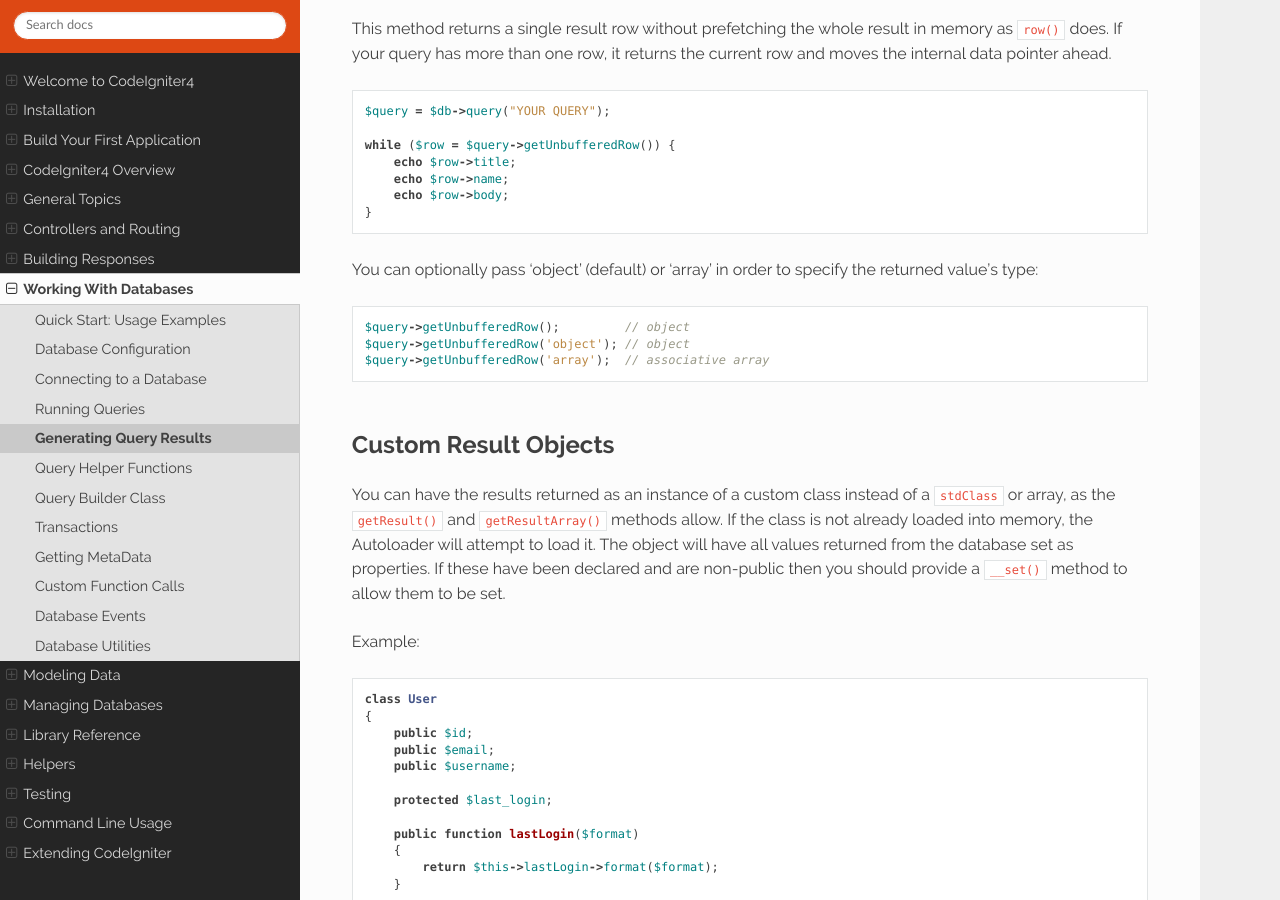
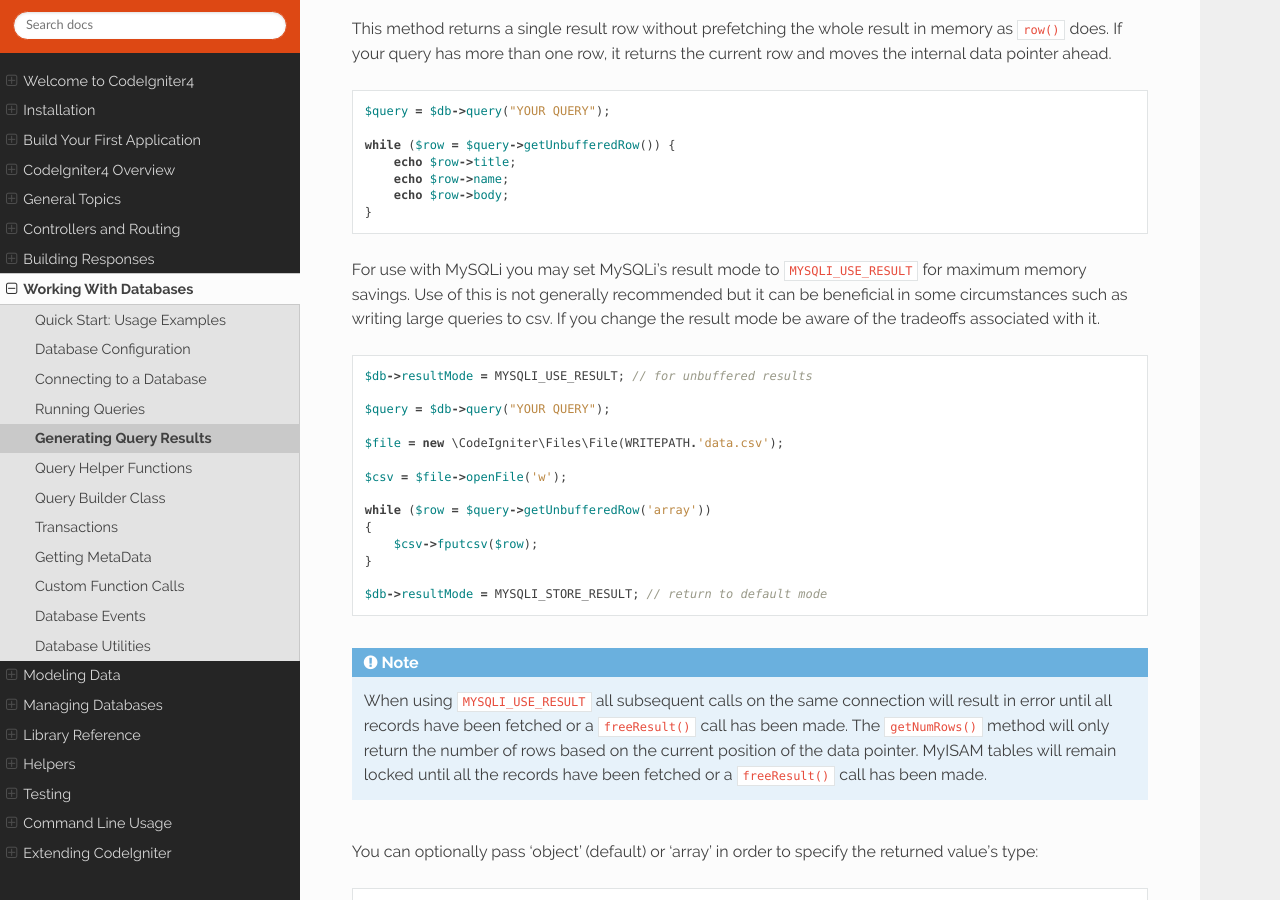
Before and after one commit to NEKOGET/ci4_user_guide_src, a Sphinx documentation site: the page built from source/database/results.rst, in a window 1280 px wide and 900 px high, scrolled down 3187 px. Built offline with Sphinx 7.4.7 and the Read the Docs theme 2.0.0, drawn with Linux system fonts in a browser that asks for light colours.

Commit message:
Added MySQLi resultMode and updated user guide

```diff
--- a/source/database/results.rst
+++ b/source/database/results.rst
@@ -158,6 +158,36 @@ it returns the current row and moves the internal data pointer ahead.
         echo $row->name;
         echo $row->body;
     }
+
+For use with MySQLi you may set MySQLi's result mode to
+``MYSQLI_USE_RESULT`` for maximum memory savings. Use of this is not
+generally recommended but it can be beneficial in some circumstances
+such as writing large queries to csv. If you change the result mode
+be aware of the tradeoffs associated with it.
+
+::
+
+    $db->resultMode = MYSQLI_USE_RESULT; // for unbuffered results
+
+    $query = $db->query("YOUR QUERY");
+
+    $file = new \CodeIgniter\Files\File(WRITEPATH.'data.csv');
+
+    $csv = $file->openFile('w');
+
+    while ($row = $query->getUnbufferedRow('array'))
+    {
+    	$csv->fputcsv($row);
+    }
+
+    $db->resultMode = MYSQLI_STORE_RESULT; // return to default mode
+
+.. note:: When using ``MYSQLI_USE_RESULT`` all subsequent calls on the same
+    connection will result in error until all records have been fetched or
+    a ``freeResult()`` call has been made. The ``getNumRows()`` method will only
+    return the number of rows based on the current position of the data pointer.
+    MyISAM tables will remain locked until all the records have been fetched
+    or a ``freeResult()`` call has been made.
 
 You can optionally pass 'object' (default) or 'array' in order to specify
 the returned value's type::
```
